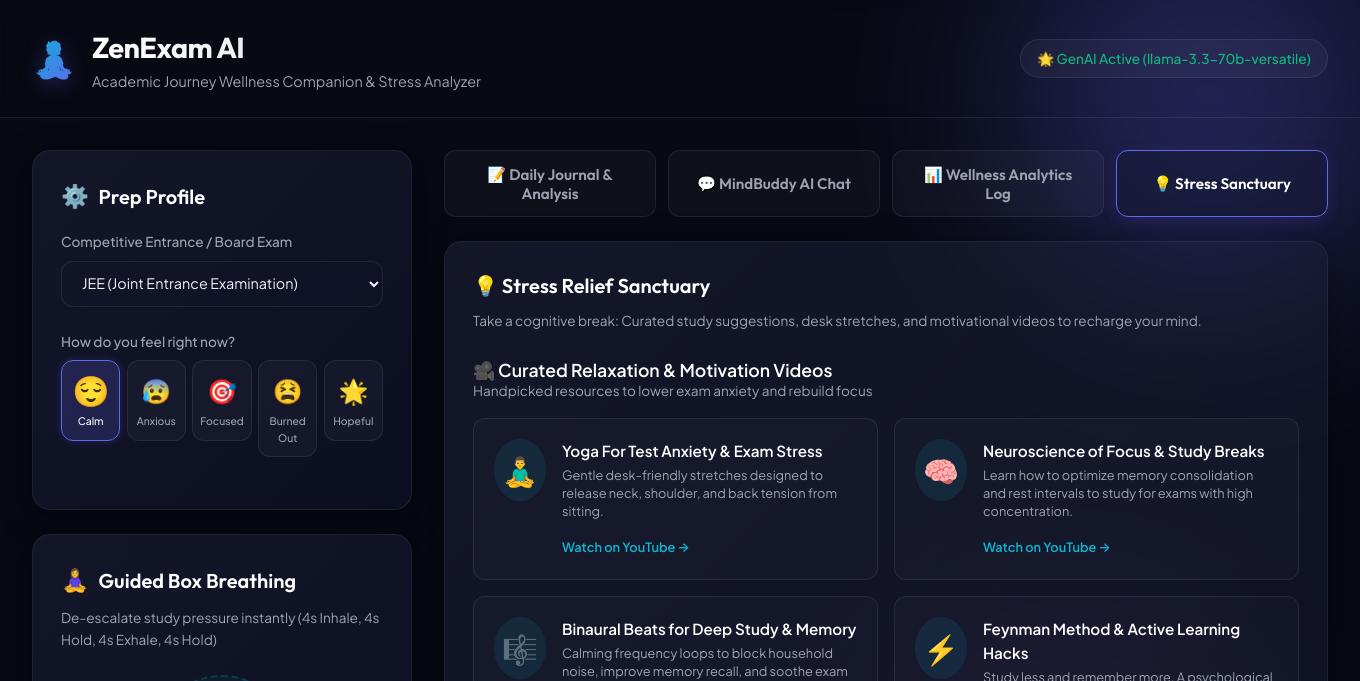
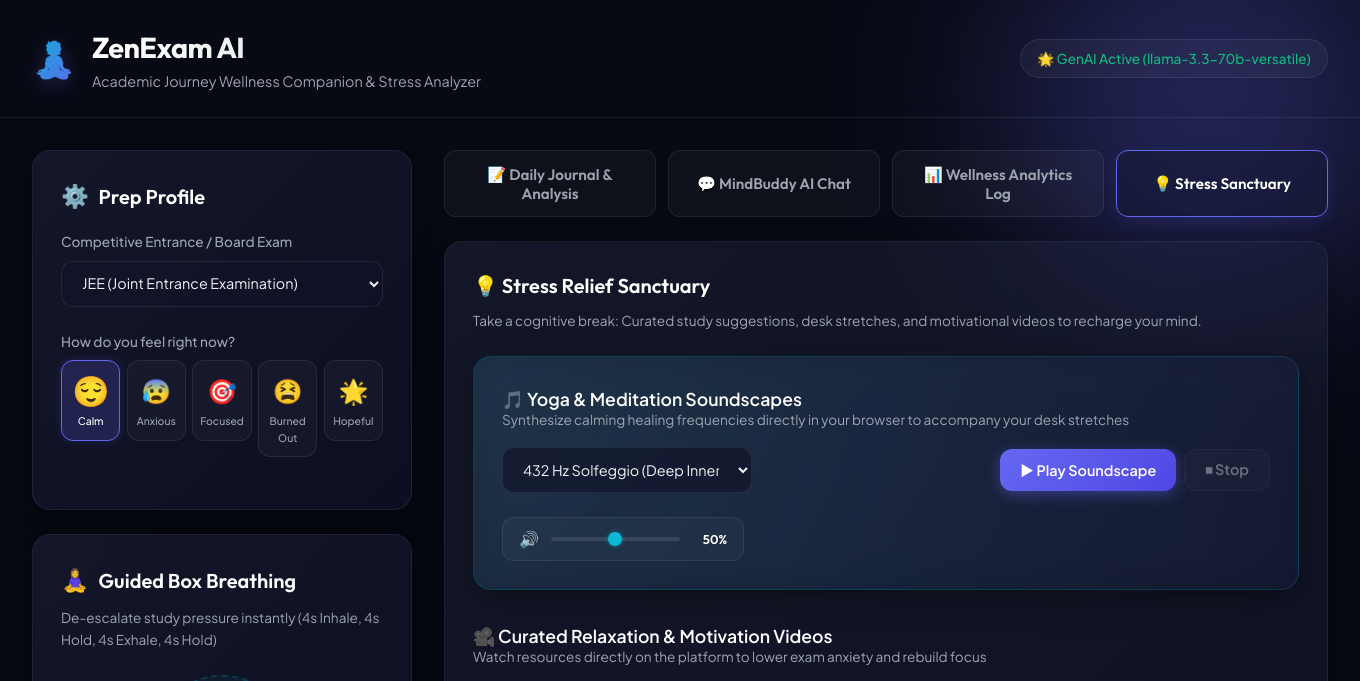
Before and after one commit to imajaymoladiya/main_hack2Skill, a Flask app: page / in a window 1360 px wide, after a click on "💡 Stress Sanctuary"; the page is wider, and only the part inside the window is pictured. Shown: the top 681 px of that part. Run offline with Flask 3, Linux system fonts and the light colour scheme.

Commit message:
Embed video iframes directly on platform, add Web Audio API ambient yoga music synthesizer, configure Google App Engine (app.yaml) & Cloud Run (Dockerfile) deploy parameters, add one-click test runner (test.bat)

```diff
--- a/static/css/index.css
+++ b/static/css/index.css
@@ -1538,6 +1538,115 @@ main {
   font-size: 0.8rem;
   color: var(--text-muted);
   line-height: 1.45;
+}
+
+/* Music Player Card Styles */
+.music-player-card {
+  background: radial-gradient(circle at top left, rgba(6, 182, 212, 0.1), rgba(20, 26, 52, 0.45)) !important;
+  border: 1px solid rgba(6, 182, 212, 0.2) !important;
+  margin-bottom: 2rem;
+}
+
+.music-player-controls {
+  display: flex;
+  flex-wrap: wrap;
+  align-items: center;
+  gap: 1.5rem;
+  margin-top: 1rem;
+}
+
+.player-select-group {
+  flex-grow: 1;
+}
+
+.player-buttons-group {
+  display: flex;
+  gap: 0.5rem;
+}
+
+.player-volume-group {
+  display: flex;
+  align-items: center;
+  gap: 0.75rem;
+  background: rgba(255, 255, 255, 0.03);
+  border: 1px solid var(--card-border);
+  padding: 0.5rem 1rem;
+  border-radius: var(--border-radius-md);
+  min-width: 200px;
+}
+
+.volume-icon {
+  font-size: 1rem;
+}
+
+.volume-slider {
+  flex-grow: 1;
+  -webkit-appearance: none;
+  background: rgba(255, 255, 255, 0.1);
+  height: 4px;
+  border-radius: 2px;
+  outline: none;
+  cursor: pointer;
+}
+
+.volume-slider::-webkit-slider-thumb {
+  -webkit-appearance: none;
+  appearance: none;
+  width: 14px;
+  height: 14px;
+  border-radius: 50%;
+  background: var(--accent-teal);
+  cursor: pointer;
+  box-shadow: 0 0 5px rgba(6, 182, 212, 0.5);
+  transition: transform 0.1s ease;
+}
+
+.volume-pct {
+  font-family: var(--font-family-title);
+  font-size: 0.8rem;
+  font-weight: 600;
+  width: 35px;
+  text-align: right;
+  color: #ffffff;
+}
+
+/* Video Iframe Embed Styles (16:9 ratio) */
+.video-card.card-with-embed {
+  flex-direction: column;
+  padding: 0;
+  overflow: hidden;
+  align-items: stretch;
+}
+
+.video-embed-container {
+  position: relative;
+  width: 100%;
+  padding-bottom: 56.25%; /* 16:9 Aspect Ratio */
+  height: 0;
+  background: #000;
+}
+
+.video-iframe {
+  position: absolute;
+  top: 0;
+  left: 0;
+  width: 100%;
+  height: 100%;
+  border: none;
+}
+
+.video-card.card-with-embed .video-info {
+  padding: 1.25rem;
+}
+
+.video-card.card-with-embed .video-info h4 {
+  font-size: 0.95rem;
+  margin-bottom: 0.25rem;
+}
+
+.video-card.card-with-embed .video-info p {
+  font-size: 0.8rem;
+  margin-bottom: 0;
 }
 
 /* Responsive Queries */
--- a/static/js/app.js
+++ b/static/js/app.js
@@ -831,4 +831,171 @@ document.addEventListener("DOMContentLoaded", () => {
       showToast("Historical logs cleared successfully.");
     }
   }
+
+  // --- AMBIENT YOGA MUSIC SYNTHESIZER (WEB AUDIO API) ---
+  let audioContext = null;
+  let mainGainNode = null;
+  let oscillators = [];
+  let isMusicPlaying = false;
+
+  const playAmbientBtn = document.getElementById("play-ambient-btn");
+  const stopAmbientBtn = document.getElementById("stop-ambient-btn");
+  const soundSelect = document.getElementById("ambient-sound-select");
+  const volumeSlider = document.getElementById("ambient-volume-slider");
+  const volumePctLbl = document.getElementById("volume-pct-lbl");
+
+  // Update volume label on input change
+  volumeSlider.addEventListener("input", (e) => {
+    const val = e.target.value;
+    volumePctLbl.innerText = `${val}%`;
+    if (mainGainNode && audioContext) {
+      // Scale volume safely
+      mainGainNode.gain.setValueAtTime((val / 100) * 0.15, audioContext.currentTime);
+    }
+  });
+
+  playAmbientBtn.addEventListener("click", () => {
+    startAmbientMusic();
+  });
+
+  stopAmbientBtn.addEventListener("click", () => {
+    stopAmbientMusic();
+  });
+
+  // Re-start music if selection changes while playing
+  soundSelect.addEventListener("change", () => {
+    if (isMusicPlaying) {
+      startAmbientMusic();
+    }
+  });
+
+  function startAmbientMusic() {
+    stopAmbientMusic(); // Clean active oscillators first
+
+    try {
+      const AudioContextClass = window.AudioContext || window.webkitAudioContext;
+      audioContext = new AudioContextClass();
+
+      // Main gain
+      mainGainNode = audioContext.createGain();
+      mainGainNode.connect(audioContext.destination);
+
+      // Set volume
+      const currentVol = volumeSlider.value;
+      mainGainNode.gain.setValueAtTime((currentVol / 100) * 0.15, audioContext.currentTime);
+
+      const soundType = soundSelect.value;
+      oscillators = [];
+
+      if (soundType === "432") {
+        // Deep Inner Peace (432 Hz Solfeggio & 216 Hz Warm Drone)
+        createOscillator(432, "sine", 0.6);
+        createOscillator(216, "sine", 0.8);
+        createOscillator(434, "triangle", 0.2); // Detuned wave for natural pulsing
+      } else if (soundType === "528") {
+        // Transformation & Clarity (528 Hz Solfeggio, detuned beating)
+        createOscillator(528, "sine", 0.6);
+        createOscillator(264, "sine", 0.7);
+        createOscillator(530, "sine", 0.3); // Detuned beating wave
+      } else if (soundType === "beats") {
+        // Binaural Focus Beats (150 Hz Left, 155 Hz Right stereo beats)
+        const merger = audioContext.createChannelMerger ? audioContext.createChannelMerger(2) : null;
+
+        // Left channel osc (150 Hz)
+        const oscLeft = audioContext.createOscillator();
+        oscLeft.type = "sine";
+        oscLeft.frequency.value = 150;
+
+        const gainLeft = audioContext.createGain();
+        gainLeft.gain.value = 0.5;
+
+        // Stereo panning left
+        const pannerLeft = audioContext.createStereoPanner ? audioContext.createStereoPanner() : null;
+        if (pannerLeft) {
+          pannerLeft.pan.value = -1;
+          oscLeft.connect(gainLeft);
+          gainLeft.connect(pannerLeft);
+          pannerLeft.connect(mainGainNode);
+        } else {
+          oscLeft.connect(gainLeft);
+          gainLeft.connect(mainGainNode);
+        }
+
+        oscLeft.start(0);
+        oscillators.push(oscLeft);
+
+        // Right channel osc (155 Hz)
+        const oscRight = audioContext.createOscillator();
+        oscRight.type = "sine";
+        oscRight.frequency.value = 155;
+
+        const gainRight = audioContext.createGain();
+        gainRight.gain.value = 0.5;
+
+        // Stereo panning right
+        const pannerRight = audioContext.createStereoPanner ? audioContext.createStereoPanner() : null;
+        if (pannerRight) {
+          pannerRight.pan.value = 1;
+          oscRight.connect(gainRight);
+          gainRight.connect(pannerRight);
+          pannerRight.connect(mainGainNode);
+        } else {
+          oscRight.connect(gainRight);
+          gainRight.connect(mainGainNode);
+        }
+
+        oscRight.start(0);
+        oscillators.push(oscRight);
+      }
+
+      isMusicPlaying = true;
+      playAmbientBtn.disabled = true;
+      stopAmbientBtn.disabled = false;
+      playAmbientBtn.innerText = "🔊 Playing...";
+
+    } catch (e) {
+      console.error("Audio Context initiation blocked:", e);
+      alert("Ambient player is blocked by browser interaction restrictions or is unsupported.");
+    }
+  }
+
+  function createOscillator(freq, type, gainVal) {
+    if (!audioContext || !mainGainNode) return;
+
+    const osc = audioContext.createOscillator();
+    const gainNode = audioContext.createGain();
+
+    osc.type = type;
+    osc.frequency.value = freq;
+    gainNode.gain.value = gainVal;
+
+    osc.connect(gainNode);
+    gainNode.connect(mainGainNode);
+
+    osc.start(0);
+    oscillators.push(osc);
+  }
+
+  function stopAmbientMusic() {
+    if (oscillators && oscillators.length > 0) {
+      oscillators.forEach(osc => {
+        try {
+          osc.stop();
+        } catch (e) {}
+      });
+      oscillators = [];
+    }
+
+    if (audioContext) {
+      try {
+        audioContext.close();
+      } catch (e) {}
+      audioContext = null;
+    }
+
+    isMusicPlaying = false;
+    playAmbientBtn.disabled = false;
+    stopAmbientBtn.disabled = true;
+    playAmbientBtn.innerText = "▶ Play Soundscape";
+  }
 });
--- a/templates/index.html
+++ b/templates/index.html
@@ -400,45 +400,76 @@
             <h2 class="section-title">💡 Stress Relief Sanctuary</h2>
             <p class="card-subtitle" style="margin-bottom: 1.5rem;">Take a cognitive break: Curated study suggestions, desk stretches, and motivational videos to recharge your mind.</p>
 
+            <!-- Ambient Meditation Music Player Widget -->
+            <div class="card music-player-card" role="region" aria-labelledby="ambient-music-heading">
+              <h3 class="sanctuary-subheading" id="ambient-music-heading">🎵 Yoga & Meditation Soundscapes</h3>
+              <p class="card-subtitle" style="margin-bottom: 1rem;">Synthesize calming healing frequencies directly in your browser to accompany your desk stretches</p>
+
+              <div class="music-player-controls">
+                <div class="player-select-group">
+                  <select class="select-input" id="ambient-sound-select" style="max-width: 250px; margin-bottom: 0;" aria-label="Select healing Solfeggio frequency">
+                    <option value="432">432 Hz Solfeggio (Deep Inner Peace)</option>
+                    <option value="528">528 Hz Solfeggio (Transformation & Clarity)</option>
+                    <option value="beats">Calming Binaural Study Beats</option>
+                  </select>
+                </div>
+
+                <div class="player-buttons-group">
+                  <button class="btn btn-primary" id="play-ambient-btn" aria-label="Play ambient yoga music">▶ Play Soundscape</button>
+                  <button class="btn btn-secondary" id="stop-ambient-btn" disabled aria-label="Stop ambient yoga music">⏹ Stop</button>
+                </div>
+
+                <div class="player-volume-group">
+                  <span class="volume-icon" aria-hidden="true">🔊</span>
+                  <input type="range" id="ambient-volume-slider" min="0" max="100" value="50" class="volume-slider" aria-label="Change soundscape volume">
+                  <span id="volume-pct-lbl" class="volume-pct">50%</span>
+                </div>
+              </div>
+            </div>
+
             <!-- Video Recommendations -->
-            <div class="sanctuary-section">
+            <div class="sanctuary-section" style="margin-top: 2rem;">
               <h3 class="sanctuary-subheading">🎥 Curated Relaxation & Motivation Videos</h3>
-              <p class="card-subtitle" style="margin-bottom: 1rem;">Handpicked resources to lower exam anxiety and rebuild focus</p>
+              <p class="card-subtitle" style="margin-bottom: 1rem;">Watch resources directly on the platform to lower exam anxiety and rebuild focus</p>
 
               <div class="video-grid">
-                <div class="video-card">
-                  <span class="video-icon" aria-hidden="true">🧘‍♂️</span>
+                <div class="video-card card-with-embed">
+                  <div class="video-embed-container">
+                    <iframe class="video-iframe" src="https://www.youtube.com/embed/A0pkEgZiCNY" title="Yoga For Test Anxiety & Exam Stress" allow="accelerometer; autoplay; clipboard-write; encrypted-media; gyroscope; picture-in-picture" allowfullscreen></iframe>
+                  </div>
                   <div class="video-info">
                     <h4>Yoga For Test Anxiety & Exam Stress</h4>
                     <p>Gentle desk-friendly stretches designed to release neck, shoulder, and back tension from sitting.</p>
-                    <a class="video-link" href="https://www.youtube.com/watch?v=A0pkEgZiCNY" target="_blank" rel="noopener noreferrer" aria-label="Watch Yoga for Stress Relief video on YouTube">Watch on YouTube →</a>
                   </div>
                 </div>
 
-                <div class="video-card">
-                  <span class="video-icon" aria-hidden="true">🧠</span>
+                <div class="video-card card-with-embed">
+                  <div class="video-embed-container">
+                    <iframe class="video-iframe" src="https://www.youtube.com/embed/mD0jGzQirGE" title="Neuroscience of Focus & Study Breaks" allow="accelerometer; autoplay; clipboard-write; encrypted-media; gyroscope; picture-in-picture" allowfullscreen></iframe>
+                  </div>
                   <div class="video-info">
                     <h4>Neuroscience of Focus & Study Breaks</h4>
                     <p>Learn how to optimize memory consolidation and rest intervals to study for exams with high concentration.</p>
-                    <a class="video-link" href="https://www.youtube.com/watch?v=mD0jGzQirGE" target="_blank" rel="noopener noreferrer" aria-label="Watch Neuroscience of Focus video on YouTube">Watch on YouTube →</a>
                   </div>
                 </div>
 
-                <div class="video-card">
-                  <span class="video-icon" aria-hidden="true">🎼</span>
+                <div class="video-card card-with-embed">
+                  <div class="video-embed-container">
+                    <iframe class="video-iframe" src="https://www.youtube.com/embed/WPni755-Krg" title="Binaural Beats for Deep Study & Memory" allow="accelerometer; autoplay; clipboard-write; encrypted-media; gyroscope; picture-in-picture" allowfullscreen></iframe>
+                  </div>
                   <div class="video-info">
                     <h4>Binaural Beats for Deep Study & Memory</h4>
                     <p>Calming frequency loops to block household noise, improve memory recall, and soothe exam panic.</p>
-                    <a class="video-link" href="https://www.youtube.com/watch?v=WPni755-Krg" target="_blank" rel="noopener noreferrer" aria-label="Listen to Deep Study Binaural Beats on YouTube">Listen on YouTube →</a>
                   </div>
                 </div>
 
-                <div class="video-card">
-                  <span class="video-icon" aria-hidden="true">⚡</span>
+                <div class="video-card card-with-embed">
+                  <div class="video-embed-container">
+                    <iframe class="video-iframe" src="https://www.youtube.com/embed/tkm01zyG48c" title="Feynman Method & Active Learning Hacks" allow="accelerometer; autoplay; clipboard-write; encrypted-media; gyroscope; picture-in-picture" allowfullscreen></iframe>
+                  </div>
                   <div class="video-info">
                     <h4>Feynman Method & Active Learning Hacks</h4>
                     <p>Study less and remember more. A psychological guide to cracking heavy entrance syllabus chapters.</p>
-                    <a class="video-link" href="https://www.youtube.com/watch?v=tkm01zyG48c" target="_blank" rel="noopener noreferrer" aria-label="Watch Feynman Method video on YouTube">Watch on YouTube →</a>
                   </div>
                 </div>
               </div>
```
Also changed, not shown: app.yaml (added, +12 -0 lines), gcp_deployment.md (added, +59 -0 lines), 2 other files.
